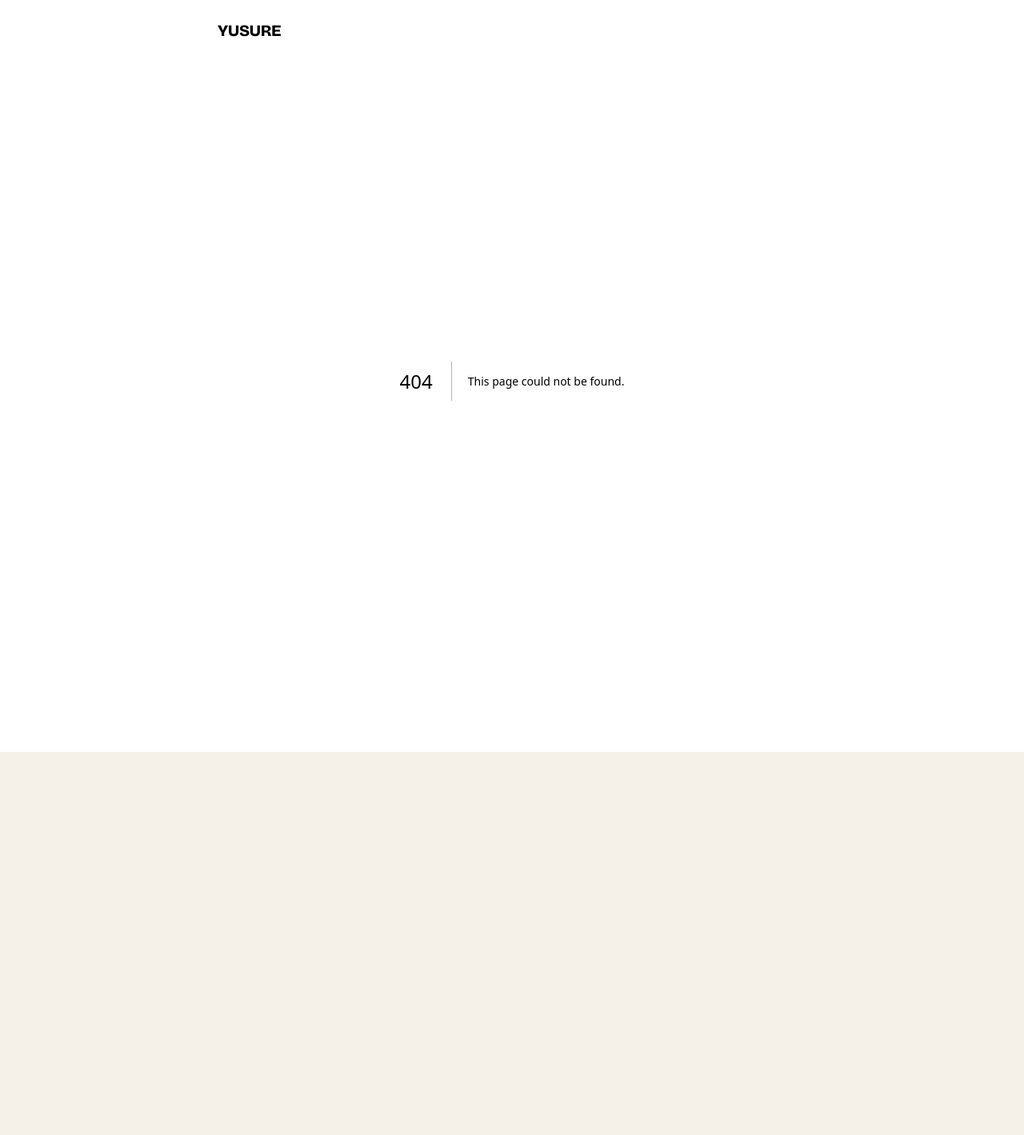
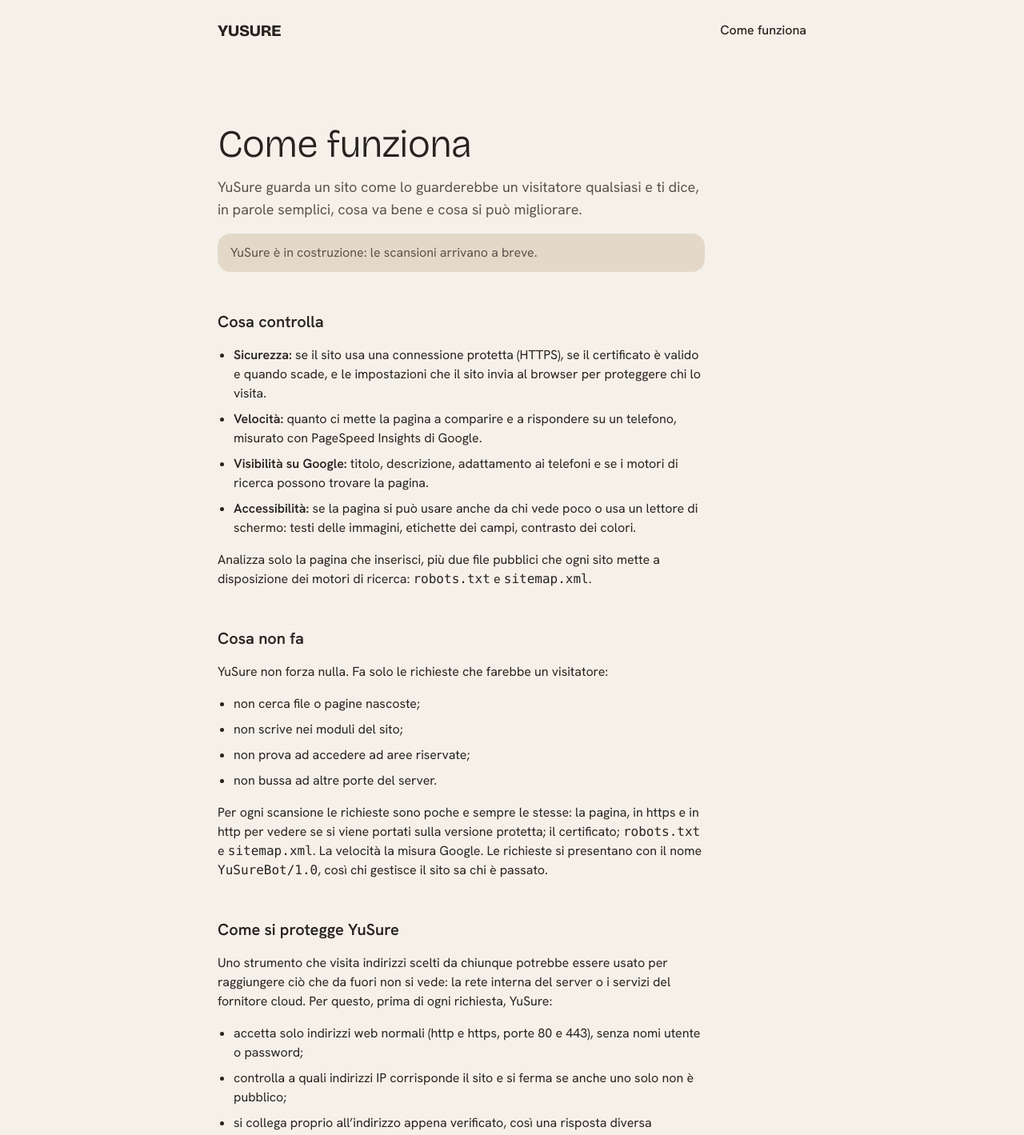
Before and after one commit to yvr1x02/YuSure, a Next.js app: page /come-funziona in a window 1280 px wide. Before the commit this address had no page. Shown: the top 1419 px of the page at 80% size. Before the commit the page ends 940 px from the top, so only its background shows below. Built offline with nearby package versions, Linux system fonts and the light colour scheme.

Commit message:
Add how-it-works page

```diff
--- /dev/null
+++ b/src/app/come-funziona/page.tsx
@@ -0,0 +1,127 @@
+import type { Metadata } from "next";
+
+export const metadata: Metadata = {
+  title: "Come funziona — YuSure",
+  description: "Cosa controlla YuSure, cosa non fa e quali dati salva.",
+};
+
+export default function HowItWorks() {
+  return (
+    <article className="flex max-w-text flex-col gap-12 pt-12 sm:pt-20">
+      <header className="flex flex-col gap-4">
+        <h1 className="font-display text-4xl font-light tracking-tight sm:text-5xl">
+          Come funziona
+        </h1>
+        <p className="text-lg text-ink-muted">
+          YuSure guarda un sito come lo guarderebbe un visitatore qualsiasi e ti dice, in parole
+          semplici, cosa va bene e cosa si può migliorare.
+        </p>
+        <p className="rounded-xl bg-surface-raised px-4 py-3 text-ink-muted">
+          YuSure è in costruzione: le scansioni arrivano a breve.
+        </p>
+      </header>
+
+      <section aria-labelledby="cosa-controlla" className="flex flex-col gap-4">
+        <h2 id="cosa-controlla" className="text-xl font-semibold">
+          Cosa controlla
+        </h2>
+        <ul className="flex list-disc flex-col gap-2 pl-5">
+          <li>
+            <strong className="font-semibold">Sicurezza:</strong> se il sito usa una connessione
+            protetta (HTTPS), se il certificato è valido e quando scade, e le impostazioni che il
+            sito invia al browser per proteggere chi lo visita.
+          </li>
+          <li>
+            <strong className="font-semibold">Velocità:</strong> quanto ci mette la pagina a
+            comparire e a rispondere su un telefono, misurato con PageSpeed Insights di Google.
+          </li>
+          <li>
+            <strong className="font-semibold">Visibilità su Google:</strong> titolo, descrizione,
+            adattamento ai telefoni e se i motori di ricerca possono trovare la pagina.
+          </li>
+          <li>
+            <strong className="font-semibold">Accessibilità:</strong> se la pagina si può usare
+            anche da chi vede poco o usa un lettore di schermo: testi delle immagini, etichette dei
+            campi, contrasto dei colori.
+          </li>
+        </ul>
+        <p>
+          Analizza solo la pagina che inserisci, più due file pubblici che ogni sito mette a
+          disposizione dei motori di ricerca: <code className="font-mono">robots.txt</code> e{" "}
+          <code className="font-mono">sitemap.xml</code>.
+        </p>
+      </section>
+
+      <section aria-labelledby="cosa-non-fa" className="flex flex-col gap-4">
+        <h2 id="cosa-non-fa" className="text-xl font-semibold">
+          Cosa non fa
+        </h2>
+        <p>YuSure non forza nulla. Fa solo le richieste che farebbe un visitatore:</p>
+        <ul className="flex list-disc flex-col gap-2 pl-5">
+          <li>non cerca file o pagine nascoste;</li>
+          <li>non scrive nei moduli del sito;</li>
+          <li>non prova ad accedere ad aree riservate;</li>
+          <li>non bussa ad altre porte del server.</li>
+        </ul>
+        <p>
+          Per ogni scansione le richieste sono poche e sempre le stesse: la pagina, in https e in
+          http per vedere se si viene portati sulla versione protetta; il certificato;{" "}
+          <code className="font-mono">robots.txt</code> e{" "}
+          <code className="font-mono">sitemap.xml</code>. La velocità la misura Google. Le
+          richieste si presentano con il nome <code className="font-mono">YuSureBot/1.0</code>,
+          così chi gestisce il sito sa chi è passato.
+        </p>
+      </section>
+
+      <section aria-labelledby="come-si-protegge" className="flex flex-col gap-4">
+        <h2 id="come-si-protegge" className="text-xl font-semibold">
+          Come si protegge YuSure
+        </h2>
+        <p>
+          Uno strumento che visita indirizzi scelti da chiunque potrebbe essere usato per
+          raggiungere ciò che da fuori non si vede: la rete interna del server o i servizi del
+          fornitore cloud. Per questo, prima di ogni richiesta, YuSure:
+        </p>
+        <ul className="flex list-disc flex-col gap-2 pl-5">
+          <li>
+            accetta solo indirizzi web normali (http e https, porte 80 e 443), senza nomi utente o
+            password;
+          </li>
+          <li>
+            controlla a quali indirizzi IP corrisponde il sito e si ferma se anche uno solo non è
+            pubblico;
+          </li>
+          <li>
+            si collega proprio all’indirizzo appena verificato, così una risposta diversa
+            all’ultimo momento non lo inganna;
+          </li>
+          <li>ripete gli stessi controlli a ogni reindirizzamento, al massimo 5;</li>
+          <li>si ferma dopo 10 secondi o dopo 2 MB scaricati.</li>
+        </ul>
+        <p>Se un indirizzo non è un sito pubblico, YuSure lo dice e non va avanti.</p>
+      </section>
+
+      <section aria-labelledby="cosa-si-salva" className="flex flex-col gap-4">
+        <h2 id="cosa-si-salva" className="text-xl font-semibold">
+          Cosa si salva
+        </h2>
+        <ul className="flex list-disc flex-col gap-2 pl-5">
+          <li>
+            L’indirizzo analizzato e i risultati dei controlli, per poter condividere il report con
+            un link. Un report contiene solo ciò che il sito mostra a tutti.
+          </li>
+          <li>
+            Il tuo indirizzo IP non si salva così com’è: serve solo a limitare le scansioni a 5
+            all’ora, viene trasformato in un codice da cui non si può risalire all’IP e si cancella
+            entro 48 ore.
+          </li>
+          <li>Niente account, niente cookie di profilazione, niente statistiche con dati personali.</li>
+        </ul>
+        <p>
+          Se lo stesso sito è stato analizzato nelle ultime 24 ore, YuSure mostra quel report
+          invece di rifarlo.
+        </p>
+      </section>
+    </article>
+  );
+}
--- a/src/app/page.tsx
+++ b/src/app/page.tsx
@@ -1,3 +1,5 @@
+import Link from "next/link";
+
 import { ScanForm } from "@/components/scan-form";
 
 export default function Home() {
@@ -10,7 +12,10 @@ export default function Home() {
         <p className="max-w-text text-lg text-ink-muted">
           YuSure controlla sicurezza, velocità, visibilità su Google e accessibilità di un sito e
           ti spiega i risultati in parole semplici. Legge solo ciò che il sito mostra a tutti: non
-          forza nulla.
+          forza nulla.{" "}
+          <Link href="/come-funziona" className="text-ink-accent underline underline-offset-4">
+            Come funziona
+          </Link>
         </p>
       </div>
       <ScanForm />
--- a/src/components/layout/site-header.tsx
+++ b/src/components/layout/site-header.tsx
@@ -6,6 +6,11 @@ export function SiteHeader() {
       <Link href="/" className="font-display text-xl font-extrabold tracking-tight uppercase">
         YuSure
       </Link>
+      <nav aria-label="Principale">
+        <Link href="/come-funziona" className="font-medium underline-offset-4 hover:underline">
+          Come funziona
+        </Link>
+      </nav>
     </header>
   );
 }
```
Also changed, not shown: 2 other files (tests, documents, lock files or other folders).
